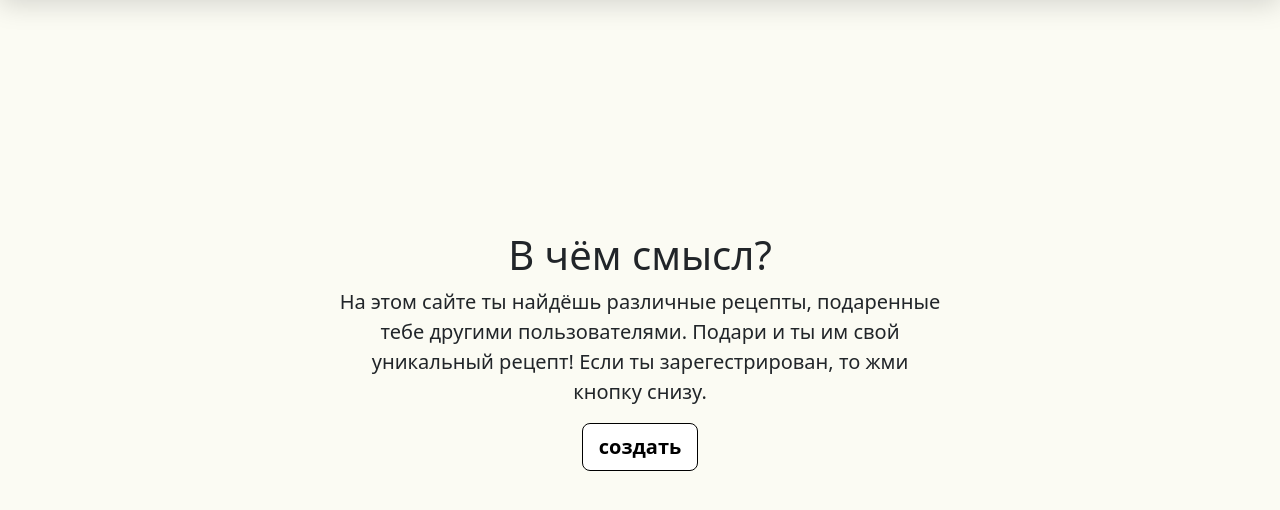
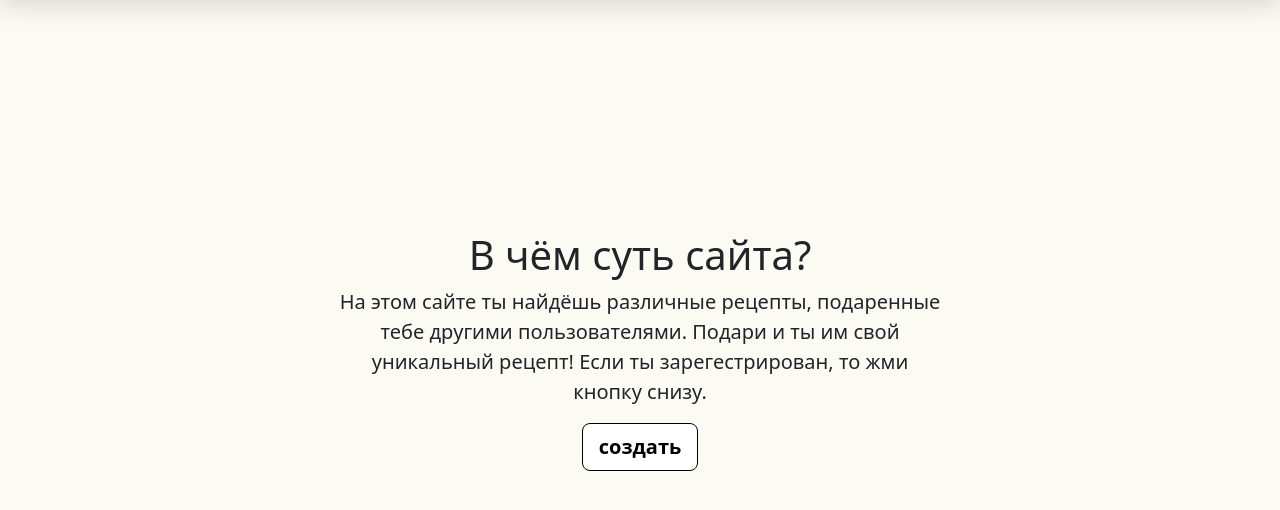
Before and after one commit to papaWa-paw/website, a Flask app: page / in a window 1280 px wide. Shown: the part 89-599 px from the top of the page. Run offline with Flask 3, Linux system fonts and the light colour scheme; parts of the project's set-up code (start-up, migrations or seed data) failed here and were passed over.

Commit message:
Update index.html

```diff
--- a/templates/index.html
+++ b/templates/index.html
@@ -7,7 +7,7 @@ LOL
 {% block body %}
 <div class="cover-container d-flex w-100 h-100 p-3 mx-auto flex-column">
     <main class="px-3">
-    <h1>В чём смысл?</h1>
+    <h1>В чём суть сайта?</h1>
     <p class="lead">На этом сайте ты найдёшь различные рецепты, подаренные тебе другими пользователями. Подари и ты им свой уникальный рецепт! Если ты зарегестрирован, то жми кнопку снизу.</p>
     <p class="lead">
         {% if current_user.is_authenticated %}
```
